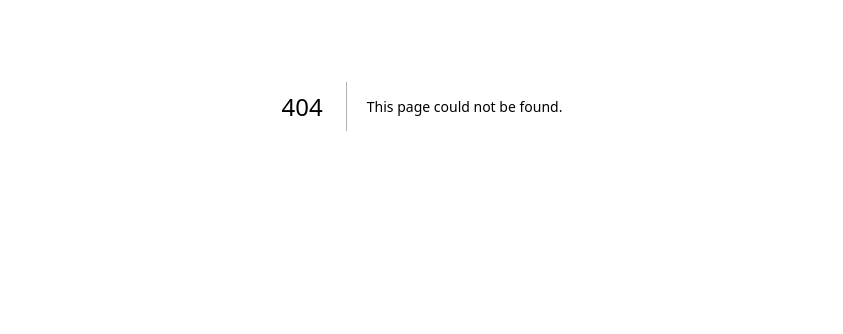
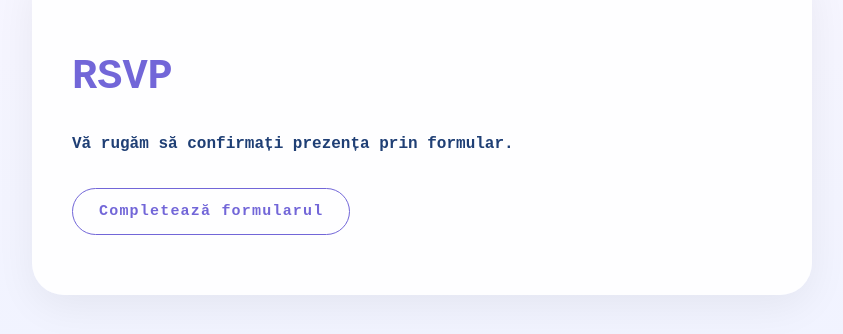
Before and after one commit to andreiana007/wed-invitation, a Next.js app: page /rsvp in a window 1280 px wide. Before the commit this address had no page. Shown: the part 294-628 px from the top of the page, without its empty margins (218-1061 px from the left). Built offline with nearby package versions, Linux system fonts and the light colour scheme.

Commit message:
Add RSVP component with form link

```diff
--- /dev/null
+++ b/app/rsvp/page.js
@@ -0,0 +1,68 @@
+export default function RSVP() {
+  return (
+    <div
+      style={{
+        minHeight: "100vh",
+        display: "flex",
+        justifyContent: "center",
+        alignItems: "center",
+        background: "linear-gradient(to bottom, #faf7ff, #eef2ff)",
+        fontFamily: "'Courier New', monospace",
+        padding: "24px",
+      }}
+    >
+      <div
+        style={{
+          maxWidth: "700px",
+          width: "100%",
+          background: "rgba(255,255,255,0.92)",
+          borderRadius: "32px",
+          padding: "60px 40px",
+          textAlign: "left",
+          boxShadow: "0 12px 40px rgba(0,0,0,0.06)",
+        }}
+      >
+        <h1
+          style={{
+            color: "#7266d8",
+            fontSize: "42px",
+            marginBottom: "30px",
+            fontWeight: 700,
+          }}
+        >
+          RSVP
+        </h1>
+
+        <div
+          style={{
+            marginBottom: "30px",
+            lineHeight: "1.7",
+            color: "#1f3f75",
+            fontWeight: 600,
+          }}
+        >
+          Vă rugăm să confirmați prezența prin formular.
+        </div>
+
+        <a
+          href="https://docs.google.com/forms/d/e/1FAIpQLSdYN2vkkS_p82uO6roUn57ckmusjCs_VXCYY8V6jSLi0Hl0lg/viewform"
+          target="_blank"
+          rel="noreferrer"
+          style={{
+            display: "inline-block",
+            padding: "14px 26px",
+            borderRadius: "999px",
+            border: "1.5px solid #7266d8",
+            color: "#7266d8",
+            textDecoration: "none",
+            fontSize: "15px",
+            fontWeight: 700,
+            letterSpacing: "0.08em",
+          }}
+        >
+          Completează formularul
+        </a>
+      </div>
+    </div>
+  );
+}
```
